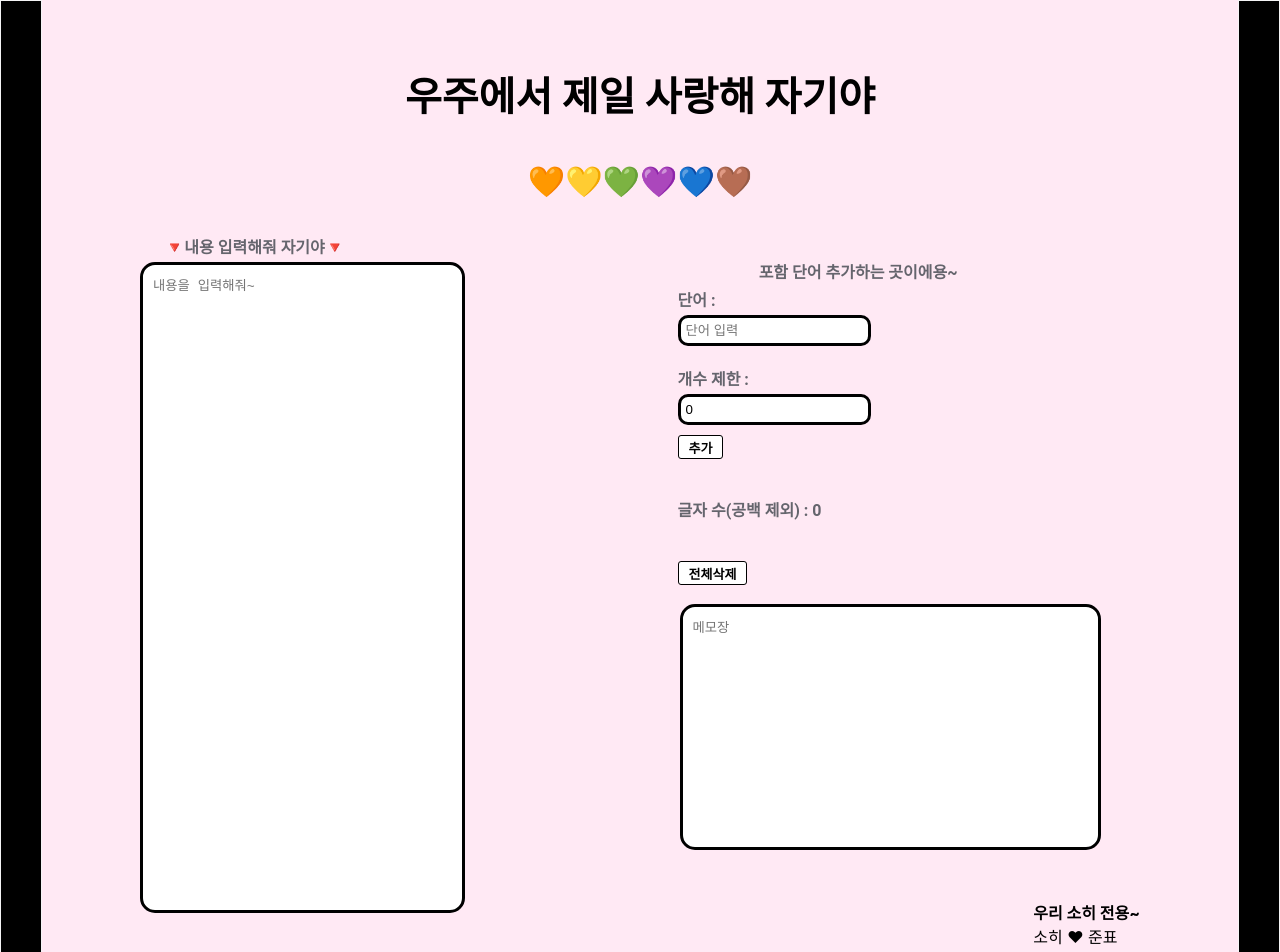
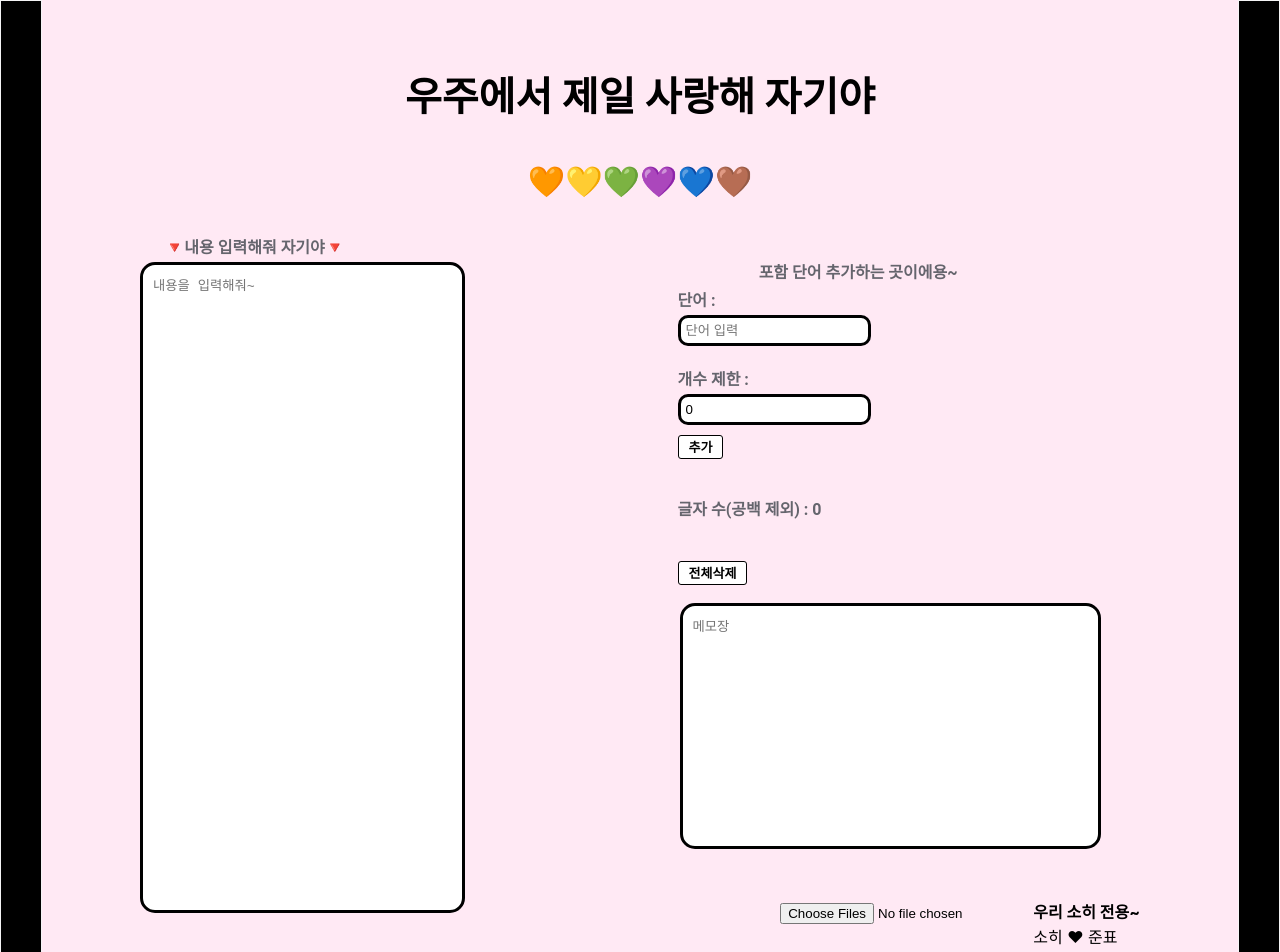
Before and after one commit to june152/word_frequency, a React (Create React App) app: page / in a window 1280 px wide. Shown: the top 952 px of the page. Built offline with nearby package versions, Linux system fonts and the light colour scheme.

Commit message:
이미지파일 넘버링 기능 추가

```diff
--- a/src/App.tsx
+++ b/src/App.tsx
@@ -1,4 +1,4 @@
-import React, { useEffect, useState } from 'react';
+import React, { ChangeEvent, useEffect, useState } from 'react';
 import './App.css';
 
 interface WordForm {
@@ -83,6 +83,20 @@ function App() {
 
   const handleDeleteWord = (target: WordForm) => {
     setWordList((cur) => cur.filter((item) => item !== target))
+  }
+
+  const handleAddImage = (e: ChangeEvent<HTMLInputElement>) => {
+    console.log(e.target.files)
+    let fileList: FileList = e.target.files!
+    Array.from(fileList).map((file, idx) => {
+      let dataType = file.type.split('/')[1]
+      let link = document.createElement('a')
+      link.href = window.URL.createObjectURL(file)
+      link.style.display = "none"
+      link.setAttribute("download", `0${idx + 1}.${dataType}`)
+      document.body.appendChild(link)
+      link.click()
+    })
   }
 
   return (
@@ -191,7 +205,21 @@ function App() {
                           rows={15}
                           cols={50}
                   />
-                  <div className='sohee' style={{ width: "100%", textAlign: "right", paddingTop: "50px", fontWeight: "bold" }}>우리 소히 전용~</div>
+                  <div className='sohee' style={{ width: "100%", textAlign: "right", paddingTop: "50px", fontWeight: "bold" }}>
+                    <label
+                      htmlFor='files'
+                    >
+                      <input
+                        type='file'
+                        multiple={true}
+                        name="files"
+                        id="files"
+                        accept='image/*'
+                        onChange={handleAddImage}
+                      />
+                    </label>
+                    우리 소히 전용~
+                  </div>
                   <div className='sohee' style={{width: "91%", textAlign: "right"}}>소히 ❤ 준표</div>
                 </div>
               </div>
```
